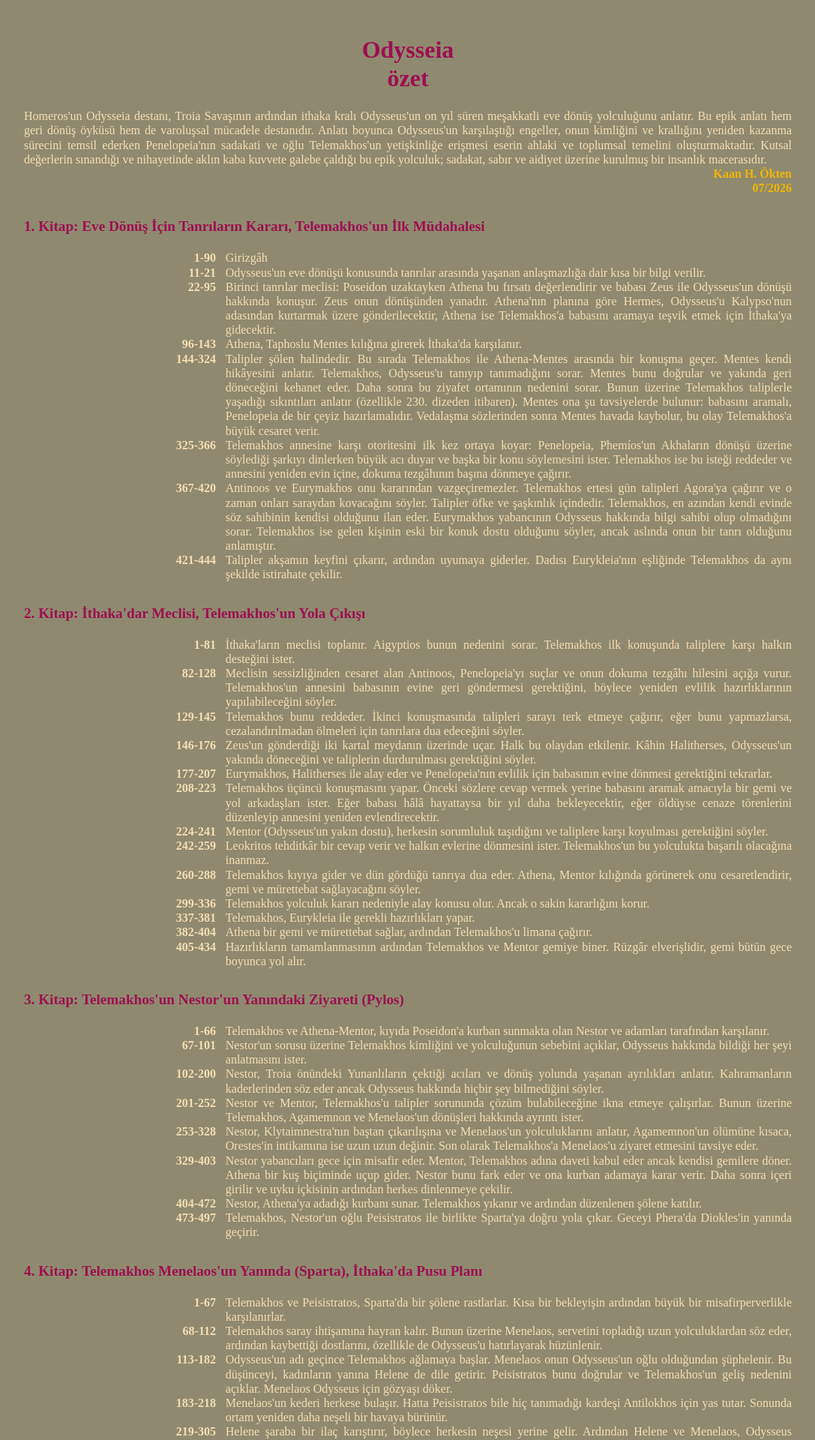
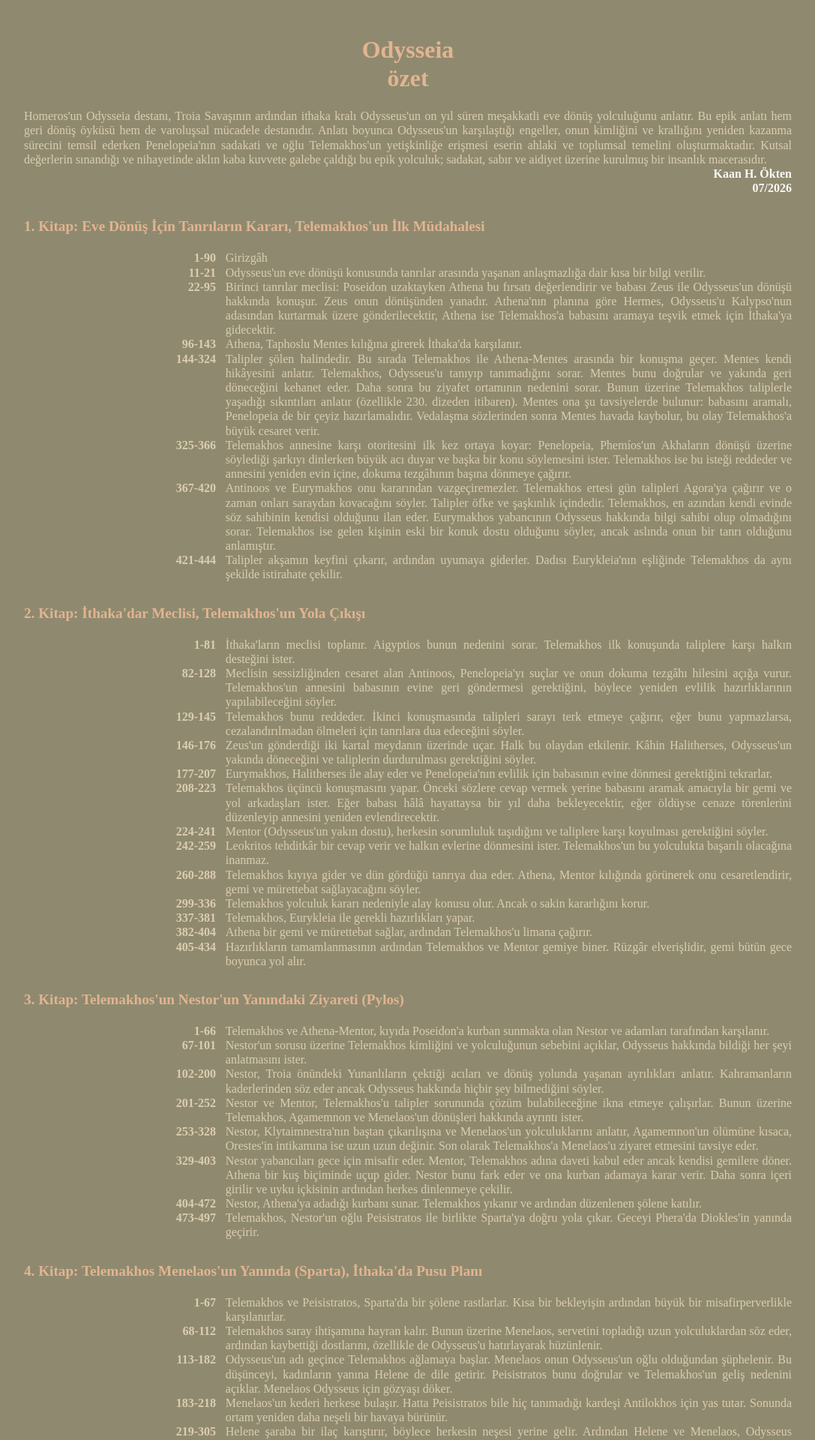
Before and after one commit to x361x3ch/Anasayfa, a Jekyll site: the page 1.html, which Jekyll copies as it is, in a window 1280 px wide. Shown: the top 1920 px of the page at 75% size, without its empty margins (96-1183 px from the left). Built offline with Jekyll 4.4.1, drawn with Linux system fonts in a browser that asks for light colours; a style sheet for code colours, icons or effects is not loaded.

Commit message:
update 1.html

```diff
--- a/1.html
+++ b/1.html
@@ -7,8 +7,8 @@
     <title>Odysseia Özeti</title>
     <link href="https://cdn.jsdelivr.net/npm/@fontsource-variable/quicksand@5.2.10/index.min.css" rel="stylesheet">
     <style>
-        body { background-color:#8f8a6f;font-family: 'Quicksand Variable', serif; line-height: 1.2; color: Wheat; max-width: 80vw; margin: 1vw auto; padding: 1vw 0; }
-        h1, h2, h3, h4 {color:#9d0f51;}
+        body { background-color:#8f8a6f;font-family: 'Quicksand Variable', serif; line-height: 1.2; color: #dccdb0; max-width: 80vw; margin: 1vw auto; padding: 1vw 0; }
+        h1, h2, h3, h4 {color:#e2b491;}
         h1 {text-align:center;}
         h2 { padding-bottom: 5px; margin-top: 30px; font-size: 1.2em; }
         .sources
@@ -16,7 +16,7 @@
         	text-align: right;}
         .sources a {
 			text-decoration:none;
-        	color: #f2b601;
+        	color: #f8f8f8;
 		}
         .line { display: flex; /*margin-bottom: 3vw;*/ }
         .range { width: 20vw; font-weight: bold; flex-shrink: 0; text-align:right; margin-right: 1vw;}
```
